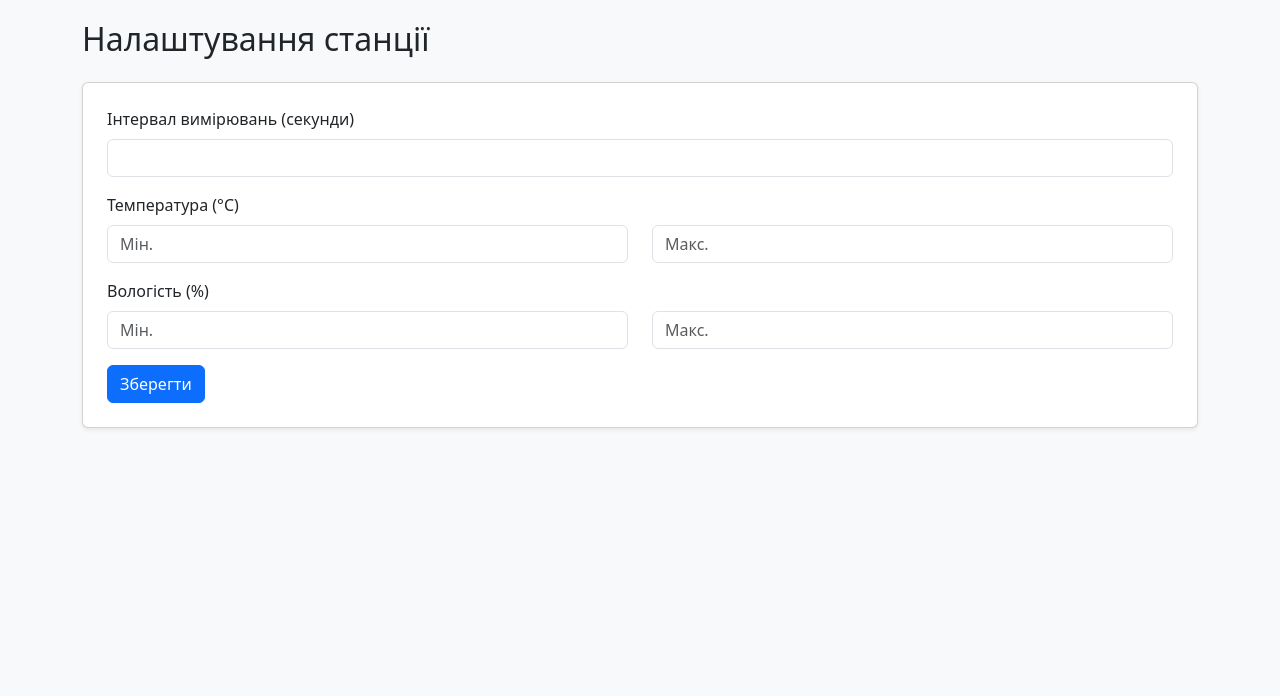
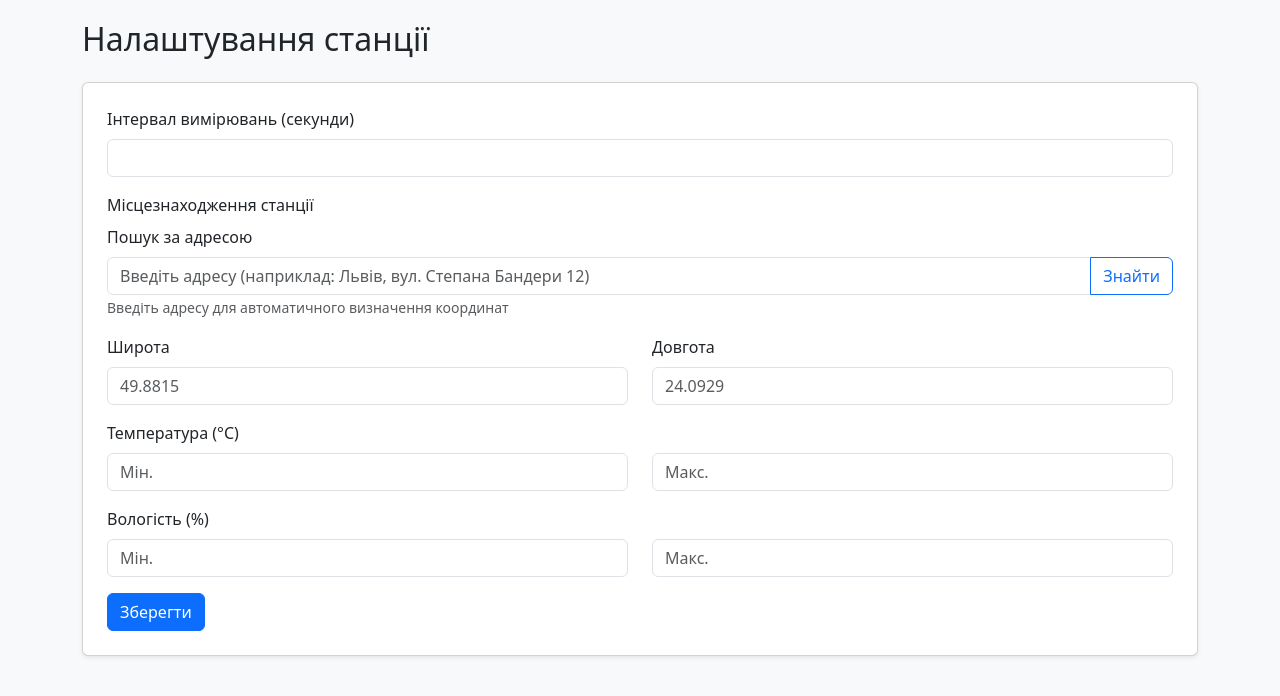
Before and after one commit to BogdanVereshchak/MeteostationFlaskAPI, a Flask app: page /web/settings in a window 1280 px wide. Shown: the part 56-752 px from the top of the page. Run offline with Flask 3, Linux system fonts and the light colour scheme.

Commit message:
Added location settings

```diff
--- a/app.py
+++ b/app.py
@@ -83,7 +83,7 @@ def receive_data():
 @app.route('/api/data', methods=['GET'])
 def get_data():
     data = list(collection.find({}, {'_id': 0}).sort('timestamp', -1).limit(20))
-    print("Fetched data:", data)
+    #print("Fetched data:", data)
     return jsonify(data)
 
 @app.route('/api/data/all', methods=['GET'])
@@ -277,11 +277,15 @@ def get_weather_forecast():
         return jsonify({"error": "OpenWeatherMap API key not configured"}), 500
 
     try:
+        # Get location from config or use defaults
+        config_data = config.find_one({}, {'_id': 0})
+        location = config_data.get('location', {}) if config_data else {}
+
         # Get current weather data
         url = f"https://api.openweathermap.org/data/2.5/weather"
         params = {
-            'lat': WEATHER_LOCATION_LAT,
-            'lon': WEATHER_LOCATION_LON,
+            'lat': location.get('latitude', WEATHER_LOCATION_LAT),
+            'lon': location.get('longitude', WEATHER_LOCATION_LON),
             'appid': OPENWEATHER_API_KEY,
             'units': 'metric'
         }
@@ -290,6 +294,7 @@ def get_weather_forecast():
         response.raise_for_status()
 
         data = response.json()
+        print("Weather API response:", data)
 
         # Extract relevant weather data
         forecast_data = {
--- a/config/config_db.py
+++ b/config/config_db.py
@@ -1,11 +1,11 @@
 import os
 
-MONGO_URI = "mongodb+srv://lux:ZcIBx4ktzuGzBxrm@cluster0.idplqbh.mongodb.net/?retryWrites=true&w=majority&appName=cluster0"
+MONGO_URI = "mongodb+srv://lux:ZcIBx4ktzuGzBxrm@cluster0.idplqbh.mongodb.net/?appName=cluster0"
 DB_NAME = "meteostation"
 COLLECTION_NAME = "sensorData"
 CONFIG_NAME = "config"
 
 # Weather API configuration
 OPENWEATHER_API_KEY = os.getenv("OPENWEATHER_API_KEY", "8f247d140dbb80523456d52163dec69d")
-WEATHER_LOCATION_LAT = float(os.getenv("WEATHER_LOCATION_LAT", "50.4501"))  # Kyiv coordinates
-WEATHER_LOCATION_LON = float(os.getenv("WEATHER_LOCATION_LON", "30.5234"))
+WEATHER_LOCATION_LAT = float(os.getenv("WEATHER_LOCATION_LAT", "49.8815"))
+WEATHER_LOCATION_LON = float(os.getenv("WEATHER_LOCATION_LON", "24.0929"))
--- a/templates/settings.html
+++ b/templates/settings.html
@@ -7,6 +7,34 @@
         <div class="mb-3">
             <label for="update_interval" class="form-label">Інтервал вимірювань (секунди)</label>
             <input type="number" class="form-control" id="update_interval" name="update_interval" required min="1">
+        </div>
+
+        <div class="mb-3">
+            <label class="form-label">Місцезнаходження станції</label>
+            <div class="mb-3">
+                <label for="address_search" class="form-label">Пошук за адресою</label>
+                <div class="input-group">
+                    <input type="text" class="form-control" id="address_search"
+                           placeholder="Введіть адресу (наприклад: Львів, вул. Степана Бандери 12)">
+                    <button class="btn btn-outline-primary" type="button" onclick="searchLocation()">
+                        Знайти
+                    </button>
+                </div>
+                <small class="form-text text-muted">Введіть адресу для автоматичного визначення координат</small>
+            </div>
+            <div class="row mt-3">
+                <div class="col">
+                    <label for="location_lat" class="form-label">Широта</label>
+                    <input type="number" class="form-control" id="location_lat" name="location_lat"
+                           placeholder="49.8815" step="0.0001">
+                </div>
+                <div class="col">
+                    <label for="location_lon" class="form-label">Довгота</label>
+                    <input type="number" class="form-control" id="location_lon" name="location_lon"
+                           placeholder="24.0929" step="0.0001">
+                </div>
+            </div>
+            <div id="searchResult" class="mt-2 text-muted small"></div>
         </div>
 
         <div class="mb-3">
@@ -38,6 +66,45 @@
 </div>
 
 <script>
+    // Функція пошуку координат за адресою
+    async function searchLocation() {
+        const address = document.getElementById('address_search').value;
+        const resultDiv = document.getElementById('searchResult');
+
+        if (!address) {
+            resultDiv.innerHTML = '<span class="text-danger">Введіть адресу для пошуку</span>';
+            return;
+        }
+
+        resultDiv.innerHTML = 'Пошук...';
+
+        try {
+            const encodedAddress = encodeURIComponent(address);
+            const response = await fetch(`https://nominatim.openstreetmap.org/search?format=json&q=${encodedAddress}&limit=1`);
+            const data = await response.json();
+
+            if (data && data.length > 0) {
+                const location = data[0];
+                document.getElementById('location_lat').value = parseFloat(location.lat).toFixed(4);
+                document.getElementById('location_lon').value = parseFloat(location.lon).toFixed(4);
+                resultDiv.innerHTML = `<span class="text-success">Знайдено: ${location.display_name}</span>`;
+            } else {
+                resultDiv.innerHTML = '<span class="text-danger">Адресу не знайдено. Спробуйте інший запит</span>';
+            }
+        } catch (error) {
+            resultDiv.innerHTML = '<span class="text-danger">Помилка пошуку. Спробуйте ще раз</span>';
+            console.error('Search error:', error);
+        }
+    }
+
+    // Handle Enter key in address search
+    document.getElementById('address_search').addEventListener('keypress', function(e) {
+        if (e.key === 'Enter') {
+            e.preventDefault();
+            searchLocation();
+        }
+    });
+
     // Завантаження конфігурації
     fetch('/api/config')
         .then(res => res.json())
@@ -49,6 +116,8 @@
             document.getElementById('temp_max').value = config.temperature?.max ?? '';
             document.getElementById('hum_min').value = config.humidity?.min ?? '';
             document.getElementById('hum_max').value = config.humidity?.max ?? '';
+            document.getElementById('location_lat').value = config.location?.latitude ?? '49.8815';
+            document.getElementById('location_lon').value = config.location?.longitude ?? '24.0929';
         });
 
     document.getElementById('configForm').onsubmit = async (e) => {
@@ -59,6 +128,10 @@
         const data = {
             system: {
                 update_interval_ms: updateIntervalSec * 1000
+            },
+            location: {
+                latitude: parseFloat(document.getElementById('location_lat').value) || 49.8815,
+                longitude: parseFloat(document.getElementById('location_lon').value) || 24.0929
             },
             temperature: {
                 min: parseFloat(document.getElementById('temp_min').value) || null,
```
